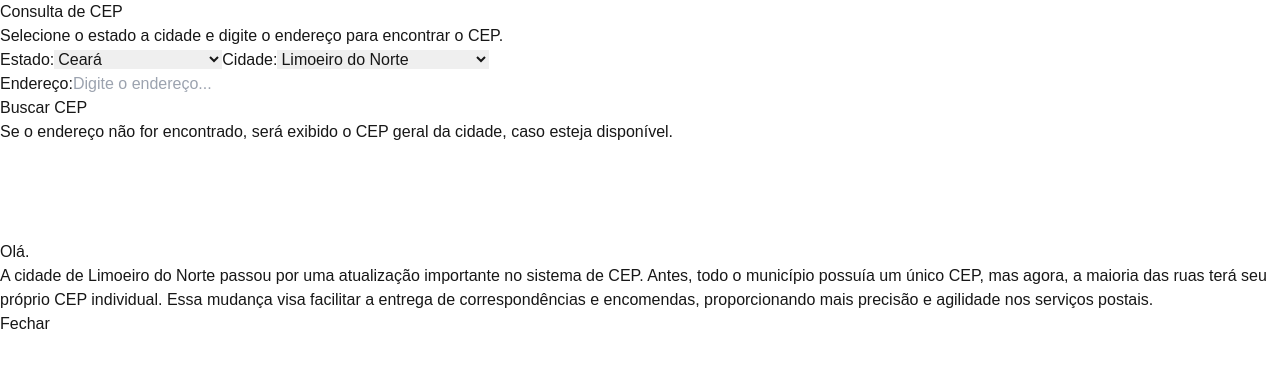
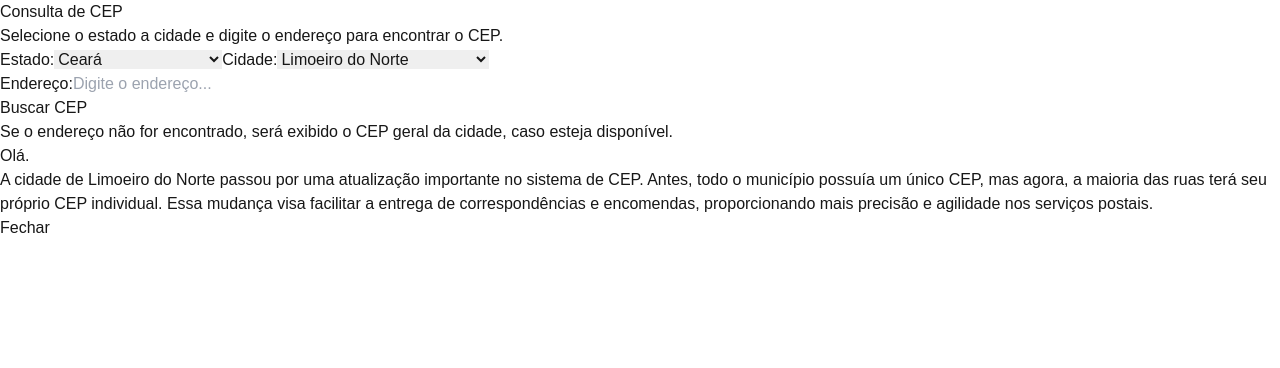
Before and after one commit to guerreiru/buscarcep, a Next.js app: page / in a window 1280 px wide. Shown: the top 368 px of the page. Built offline with nearby package versions, Linux system fonts and the light colour scheme.

Commit message:
fix: removendo adsense (por enquanto)

```diff
--- a/src/app/layout.tsx
+++ b/src/app/layout.tsx
@@ -21,6 +21,7 @@ export const metadata: Metadata = {
   keywords:
     "CEP, Limoeiro do Norte, consulta de CEP, código postal, busca por rua",
   robots: "index",
+  metadataBase: new URL("http://localhost:3000"),
   openGraph: {
     title: "Buscar CEP | Consultar CEP Online",
     description:
@@ -93,7 +94,7 @@ export default function RootLayout({
             }),
           }}
         ></script>
-        <AdSense pId="8976093869692251" />
+        {/* <AdSense pId="8976093869692251" /> */}
       </head>
       <body
         className={`${geistSans.variable} ${geistMono.variable} antialiased`}
--- a/src/app/page.tsx
+++ b/src/app/page.tsx
@@ -90,7 +90,7 @@ export default function Home() {
   };
 
   return (
-    <div className="flex flex-col min-h-screen pt-8 px-4 lg:max-w-3xl mx-auto relative">
+    <div className="flex flex-col min-h-screen py-8 px-4 lg:max-w-3xl mx-auto relative">
       <h1 className="text-3xl font-bold mb-4">Consulta de CEP</h1>
       <p className="mb-6">
         Selecione o estado a cidade e digite o endereço para encontrar o CEP.
@@ -136,11 +136,11 @@ export default function Home() {
         ))}
       </div>
 
-      <AdBanner
+      {/* <AdBanner
         dataAdSlot="5367057535"
         dataAdFormat="auto"
         dataFullWidthResponsive="true"
-      />
+      /> */}
 
       {isModalOpen && (
         <Modal message="Olá." onClose={closeModal}>
```
